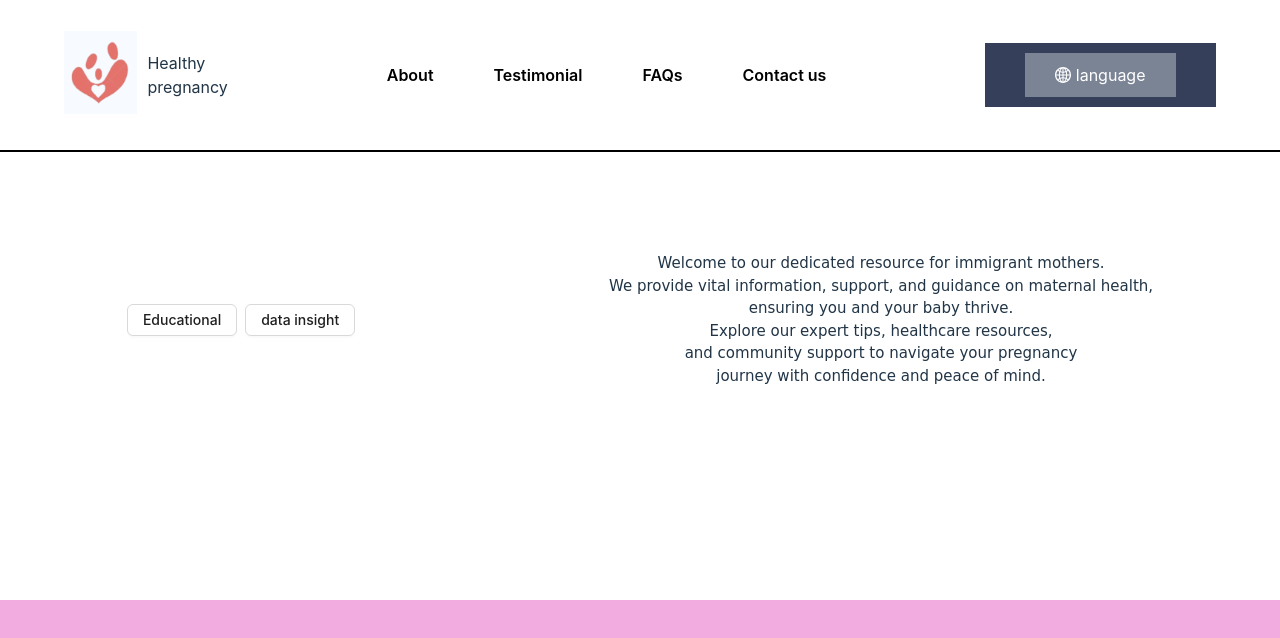
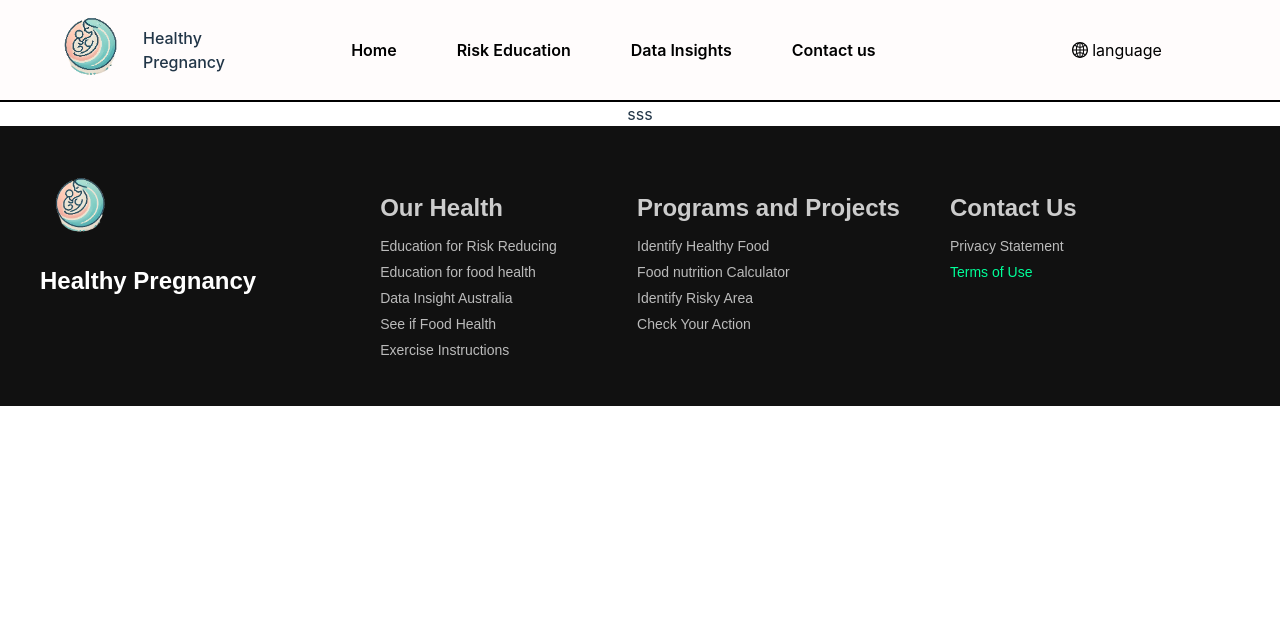
Before and after one commit to Maxi7799/HealthyPregnancy, a React (Vite) app in the folder vite-project/: page / in a window 1280 px wide. Shown: the top 638 px of the page. Built offline with nearby package versions, Linux system fonts and the light colour scheme.

Commit message:
feat: add frontend styling

```diff
--- a/vite-project/router/index.tsx
+++ b/vite-project/router/index.tsx
@@ -1,5 +1,5 @@
 import { Routes, Route } from "react-router-dom";
-import { Home } from "../src/view/page";
+import { Home } from "../src/view/home/index";
 import { About } from "../src/view/about";
 import { Contactus } from "../src/view/contactus";
 import { Faqs } from "../src/view/faqs";
--- /dev/null
+++ b/vite-project/src/components/footer/index.css
@@ -0,0 +1,84 @@
+.footer {
+  background-color: #111;
+  color: #fff;
+  padding: 40px 20px;
+  display: flex;
+  justify-content: center;
+  align-items: center;
+  font-family: Arial, sans-serif;
+}
+
+.footer-container {
+  display: flex;
+  justify-content: space-between;
+  width: 100%;
+  max-width: 1200px;
+}
+
+.footer-left {
+  flex: 1;
+  text-align: left;
+}
+
+.footer-left h2 {
+  font-size: 24px;
+  margin-top: 10px;
+}
+
+.footer-logo {
+  max-width: 80px;
+}
+
+.footer-center {
+  flex: 2;
+  display: flex;
+  justify-content: space-around;
+  padding: 0 20px;
+}
+
+.footer-column {
+  text-align: left;
+  margin-right: 20px;
+}
+
+.footer-column:last-child {
+  margin-right: 0;
+}
+
+.footer-column h3 {
+  margin-bottom: 10px;
+  font-size: 24px;
+  color: #ccc;
+}
+
+.footer-column p {
+  margin: 5px 0;
+  font-size: 14px;
+  color: #bbb;
+}
+
+.footer-right {
+  flex: 1;
+  text-align: left;
+}
+
+.footer-right h3 {
+  margin-bottom: 10px;
+  font-size: 24px;
+  color: #ccc;
+}
+
+.footer-right p {
+  margin: 5px 0;
+  font-size: 14px;
+  color: #bbb;
+}
+
+.footer-right .clickable {
+  color: #00ff99;
+  text-decoration: none;
+}
+
+.footer-right .clickable:hover {
+  text-decoration: underline;
+}
--- /dev/null
+++ b/vite-project/src/components/footer/index.tsx
@@ -0,0 +1,46 @@
+import React from "react";
+import "./index.css";
+import icon from "../../assets/f-icon.png";
+
+export const Footer: React.FC = () => {
+  return (
+    <footer className="footer">
+      <div className="footer-container">
+        <div className="footer-left">
+          <img
+            src={icon}
+            alt="Healthy Pregnancy Logo"
+            className="footer-logo"
+          />
+          <h2>Healthy Pregnancy</h2>
+        </div>
+        <div className="footer-center">
+          <div className="footer-column">
+            <h3>Our Health</h3>
+            <p>Education for Risk Reducing</p>
+            <p>Education for food health</p>
+            <p>Data Insight Australia</p>
+            <p>See if Food Health</p>
+            <p>Exercise Instructions</p>
+          </div>
+          <div className="footer-column">
+            <h3>Programs and Projects</h3>
+            <p>Identify Healthy Food</p>
+            <p>Food nutrition Calculator</p>
+            <p>Identify Risky Area</p>
+            <p>Check Your Action</p>
+          </div>
+        </div>
+        <div className="footer-right">
+          <h3>Contact Us</h3>
+          <p>Privacy Statement</p>
+          <p>
+            <a href="#terms-of-use" className="clickable">
+              Terms of Use
+            </a>
+          </p>
+        </div>
+      </div>
+    </footer>
+  );
+};
--- a/vite-project/src/components/header/header.css
+++ b/vite-project/src/components/header/header.css
@@ -1,10 +1,11 @@
 .header-main {
   width: 100%;
-  height: 150px;
+  height: 100px;
   display: flex;
   justify-content: space-around;
   align-items: center;
   border-bottom: 2px solid #000;
+  background-color: rgba(254, 212, 213, 0.074);
 }
 
 .icon-main {
@@ -40,16 +41,16 @@
 
 .language-main {
   padding: 10px;
-  background-color: rgb(54, 63, 90);
+  /* background-color: rgb(254, 212, 213, 0.074); */
   padding: 10px 40px 10px 40px;
   position: relative;
 }
 
 .language-box {
-  background-color: rgb(123,132,149);
+  /* background-color: rgb(254, 212, 213, 0.074); */
   padding: 10px 30px 10px 30px;
   cursor: pointer;
-  color: #fff;
+  color: #000000;
 }
 
 .language-main:hover .language-other {
@@ -62,9 +63,9 @@
   width: 100%;
   top: 100%;
   left: 0px;
-  background-color: rgb(54, 63, 90);
+  background-color: rgba(76, 82, 102, 0.213);
   padding: 10px;
-  box-sizing: border-box;
+  /* box-sizing: border-box; */
   display: none;
 }
 
@@ -116,3 +117,9 @@
 .flag img {
     height: 100%;
 }
+
+.icon-link {
+  text-decoration: none;
+  color: inherit;
+  cursor: pointer;
+}
--- a/vite-project/src/components/header/headerIcon.tsx
+++ b/vite-project/src/components/header/headerIcon.tsx
@@ -1,18 +1,19 @@
 import React from "react";
+import { Link } from "react-router-dom"; // Import Link from react-router-dom
 import icon from "../../assets/h-icon.png";
 
 export const HeaderIcon: React.FC = () => {
   return (
-      <>
+    <Link to="/" className="icon-link">
       <div className="icon-main">
         <div className="i-left">
-            <img className="i-icon" src={icon}></img>
+          <img className="i-icon" src={icon} alt="Healthy Pregnancy Logo" />
         </div>
         <div className="i-right">
           <div>Healthy</div>
-            <div>pregnancy</div>
+          <div>Pregnancy</div>
         </div>
       </div>
-      </>
+    </Link>
   );
-}
+};
--- a/vite-project/src/components/header/nav.tsx
+++ b/vite-project/src/components/header/nav.tsx
@@ -7,16 +7,16 @@ export function Nav() {
 
   const navData: Array<navType> = [
     {
-      name: "About",
-      to: "/about",
+      name: "Home",
+      to: "/",
     },
     {
-      name: "Testimonial",
-      to: "/testimonial",
+      name: "Risk Education",
+      to: "/educational",
     },
     {
-      name: "FAQs",
-      to: "/faqs",
+      name: "Data Insights",
+      to: "/dataInsight",
     },
     {
       name: "Contact us",
--- a/vite-project/src/components/main/index.css
+++ b/vite-project/src/components/main/index.css
@@ -4,6 +4,7 @@
     align-items: center;
     justify-content: space-around;
     padding-top: 100px;
+    height: 300px;
 }
 .main-pic {
     width: 300px;
@@ -22,12 +23,3 @@
     font-size:15px;
     font-family: 'Comic Sans MS', 'Cursive', sans-serif;
 }
-
-.footer {
-    position: fixed;
-    bottom: 0px;
-    height: 200px;
-    background-color: rgb(242, 172, 224);
-    left: 0;
-    right: 0;
-}
--- a/vite-project/src/components/main/index.tsx
+++ b/vite-project/src/components/main/index.tsx
@@ -1,32 +1,10 @@
 import "./index.css";
-import { Link } from "react-router-dom";
-import { Button, Flex } from "antd";
+
 
 export function MainBox() {
   return (
     <>
-      <div className="main-box">
-        {/* <div className="main-pic"></div> */}
-        <Flex gap="small" wrap>
-          <Button>
-            <Link to="/educational">Educational</Link>
-          </Button>
-          <Button>
-            <Link to="/dataInsight">data insight</Link>
-          </Button>
-        </Flex>
-
-        <div className="main-text">
-          Welcome to our dedicated resource for immigrant mothers. <br />
-          We provide vital information, support, and guidance on maternal
-          health, <br />
-          ensuring you and your baby thrive. <br />
-          Explore our expert tips, healthcare resources, <br />
-          and community support to navigate your pregnancy <br />
-          journey with confidence and peace of mind.
-        </div>
-        <div className="footer"></div>
-      </div>
+      sss
     </>
   );
 }
--- a/vite-project/src/view/dataInsight/index.tsx
+++ b/vite-project/src/view/dataInsight/index.tsx
@@ -6,6 +6,7 @@ import HorizontalBarChart from "../../components/chart/horizontalBarChart";
 import FirstVisitPieChart from "../../components/chart/FirstVisitPieChart";
 import BirthMethodChart from "../../components/chart/birthMethodChart";
 import PostLengthStackBarChart from "../../components/chart/postLengthStackbarChart";
+import { Footer } from "../../components/footer";
 
 export const DataInsight: React.FC = () => {
   const [activeTab, setActiveTab] = useState<string>("healthrisk");
@@ -247,7 +248,7 @@ export const DataInsight: React.FC = () => {
           )}
         </div>
       </div>
-      {/* footer */}
+      <Footer />
     </div>
   );
 };
--- /dev/null
+++ b/vite-project/src/view/home/index.tsx
@@ -0,0 +1,13 @@
+import { Footer } from "../../components/footer/index.tsx";
+import { Header } from "../../components/header/header.tsx";
+import { MainBox } from "../../components/main/index.tsx";
+
+export function Home() {
+  return (
+    <>
+      <Header />
+      <MainBox />
+      <Footer />
+    </>
+  );
+}
--- a/vite-project/src/view/page.tsx
+++ /dev/null
@@ -1,11 +0,0 @@
-import { Header } from "../components/header/header.tsx";
-import { MainBox } from "../components/main/index.tsx";
-
-export function Home() {
-  return (
-    <>
-      <Header />
-      <MainBox />
-    </>
-  );
-}
```
Also changed, not shown: vite-project/src/assets/f-icon.png (added), vite-project/src/assets/h-icon.png, vite-project/src/view/home/index.css (added). Lines whose indentation alone changed are shown as unchanged.
